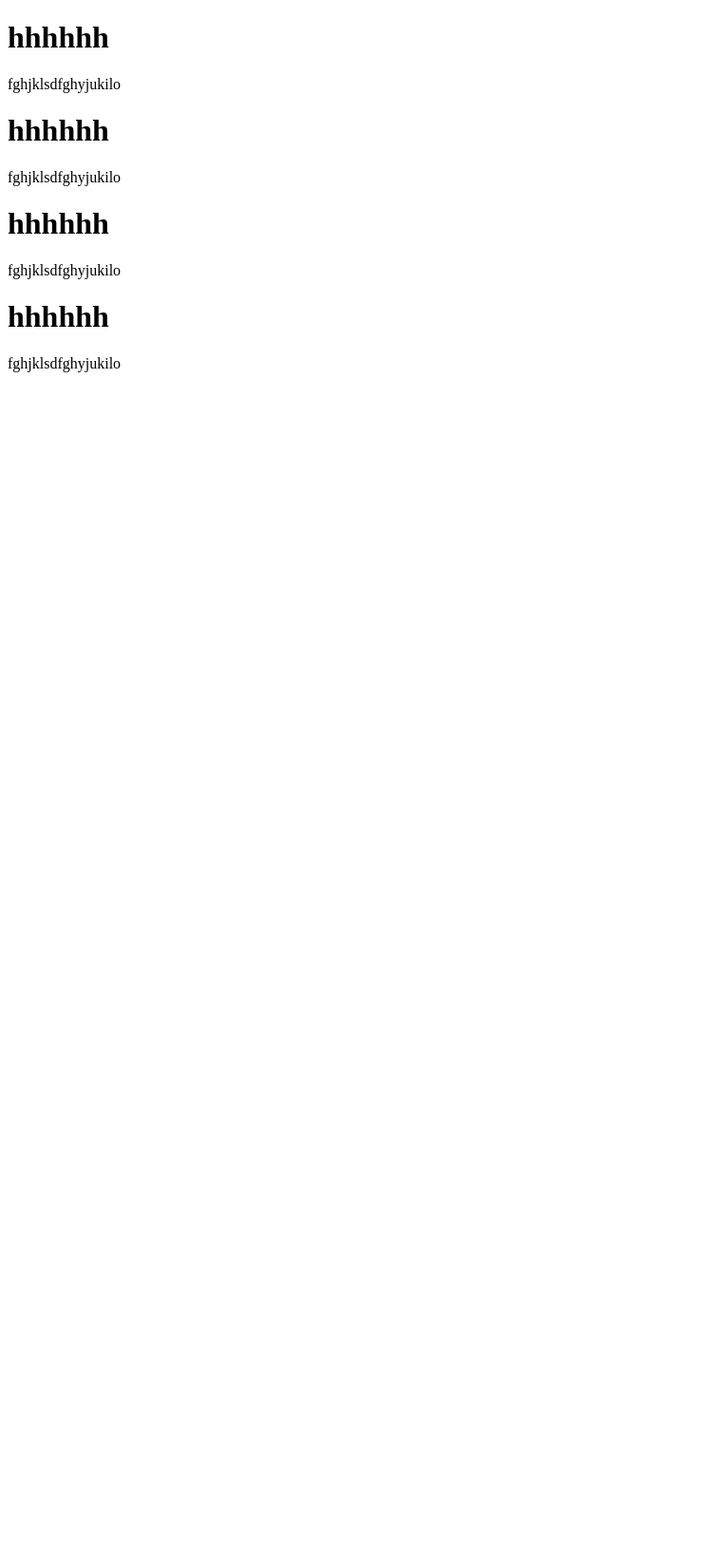
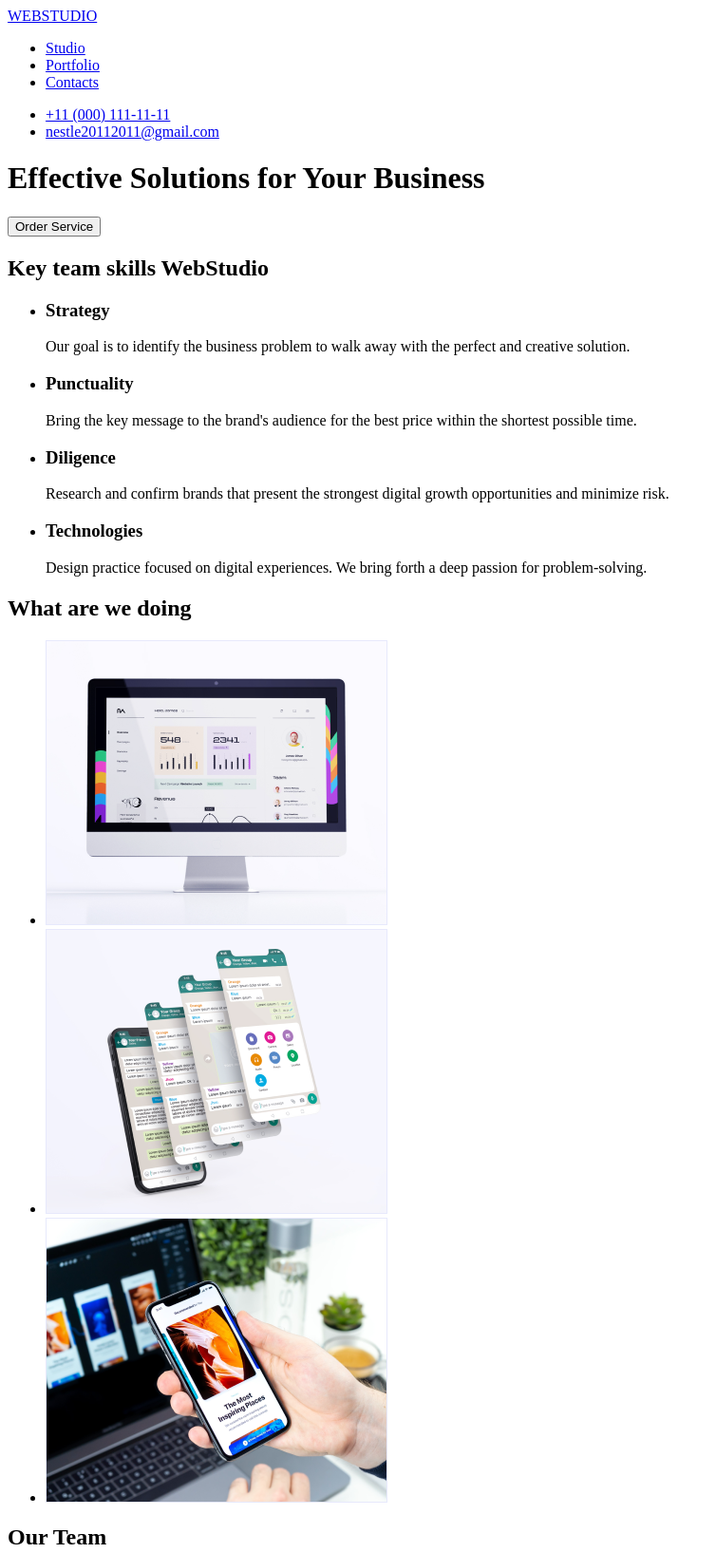
Before and after one commit to Sukharieva/goit-markup-hw-01, a plain HTML site: page index.html in a window 1280 px wide. Shown: the top 1635 px of the page at 95% size, without its empty margins (0-754 px from the left). Before the commit the page ends 800 px from the top, so only its background shows below. Drawn offline with Linux system fonts and the light colour scheme.

Commit message:
html ДЗ1

```diff
--- a/index.html
+++ b/index.html
@@ -1,19 +1,157 @@
 <!DOCTYPE html>
 <html lang="en">
-<head>
-    <meta charset="UTF-8">
-    <meta http-equiv="X-UA-Compatible" content="IE=edge">
-    <meta name="viewport" content="width=, initial-scale=1.0">
+  <head>
+    <meta charset="UTF-8" />
+    <meta http-equiv="X-UA-Compatible" content="IE=edge" />
+    <meta name="viewport" content="width=, initial-scale=1.0" />
     <title>Document</title>
-</head>
-<body>
-    <h1>hhhhhh</h1>
-    <p>fghjklsdfghyjukilo</p>
-    <h1>hhhhhh</h1>
-    <p>fghjklsdfghyjukilo</p>
-    <h1>hhhhhh</h1>
-    <p>fghjklsdfghyjukilo</p>
-    <h1>hhhhhh</h1>
-    <p>fghjklsdfghyjukilo</p>
-</body>
+  </head>
+  <body>
+    <header>
+      <nav>
+        <a href="/">WEBSTUDIO</a>
+        <!--header-->
+        <ul>
+          <li><a href="/">Studio</a></li>
+          <li><a href="/">Portfolio</a></li>
+          <li><a href="/">Contacts</a></li>
+        </ul>
+      </nav>
+      <ul>
+        <li><a href="tel:+380506456130">+11 (000) 111-11-11</a></li>
+        <li>
+          <a href="mailto:info@devstudio.com">nestle20112011@gmail.com</a>
+        </li>
+      </ul>
+      <!--Dark-bg-->
+      <div>
+        <h1>Effective Solutions for Your Business</h1>
+        <!--Button -->
+        <button type="button">Order Service</button>
+      </div>
+    </header>
+    <!--section 1 Key team skills-->
+    <main>
+      <section>
+        <h2>Key team skills WebStudio</h2>
+        <ul>
+          <li>
+            <h3>Strategy</h3>
+            <p>
+              Our goal is to identify the business problem to walk away with the
+              perfect and creative solution.
+            </p>
+          </li>
+          <li>
+            <h3>Punctuality</h3>
+            <p>
+              Bring the key message to the brand's audience for the best price
+              within the shortest possible time.
+            </p>
+          </li>
+          <li>
+            <h3>Diligence</h3>
+            <p>
+              Research and confirm brands that present the strongest digital
+              growth opportunities and minimize risk.
+            </p>
+          </li>
+          <li>
+            <h3>Technologies</h3>
+            <p>
+              Design practice focused on digital experiences. We bring forth a
+              deep passion for problem-solving.
+            </p>
+          </li>
+        </ul>
+      </section>
+      <!--section 4 What are we doing-->
+      <section>
+        <h2>What are we doing</h2>
+        <ul>
+          <li>
+            <img
+            src="./images/comp.png"
+            alt="comp"
+            width="360"
+            height="300" />
+          </li>
+          <li>
+            <img src="./images/tel.png"
+            alt="tel"
+            width="360"
+            height="300" />
+          </li>
+          <li>
+            <img
+              src="./images/tel-comp.png"
+              alt="tel+comp"
+              width="360"
+              height="300"
+            />
+          </li>
+        </ul>
+      </section>
+      <!-- section 3 Our Team-->
+      <section>
+        <h2>Our Team</h2>
+        <ul>
+          <li>
+            <img
+              src="./images/PrDes.png"
+              alt="ProductDesigner"
+              width="264"
+              height="260"
+            />
+            <h3>Mark Guerrero</h3>
+            <p>Product Designer</p>
+          </li>
+          <li>
+            <img
+              src="./images/Frontend.png"
+              alt="Frontend"
+              width="264"
+              height="260"
+            />
+            <h3>Tom Ford</h3>
+            <p>
+                Frontend Developer
+            </p>
+          </li>
+          <li>
+            <img
+              src="./images/Marketing.png"
+              alt="Marketing"
+              width="264"
+              height="260"
+            />
+            <h3>Camila Garcia</h3>
+            <p>
+                Marketing
+            </p>
+          </li>
+          <li>
+            <img
+              src="./images/UIDes.png"
+              alt="UIDesigner"
+              width="264"
+              height="260"
+            />
+            <h3>Daniel Wilson</h3>
+            <p>
+                UI Designer
+            </p>
+          </li>
+        </ul>
+      </section>
+    </main>
+    <!--footer-->
+    <footer>
+      <a href="/">WEBSTUDIO</a>
+      <p>
+        Increase the flow of customers and sales for your business with digital
+        marketing & growth solutions.
+      </p>
+    </footer>
+  </body>
 </html>
```
Also changed, not shown: images/Frontend.png (added), images/Marketing.png (added), images/PrDes.png (added), images/UIDes.png (added), images/comp.png (added), images/tel-comp.png (added), images/tel.png (added).
